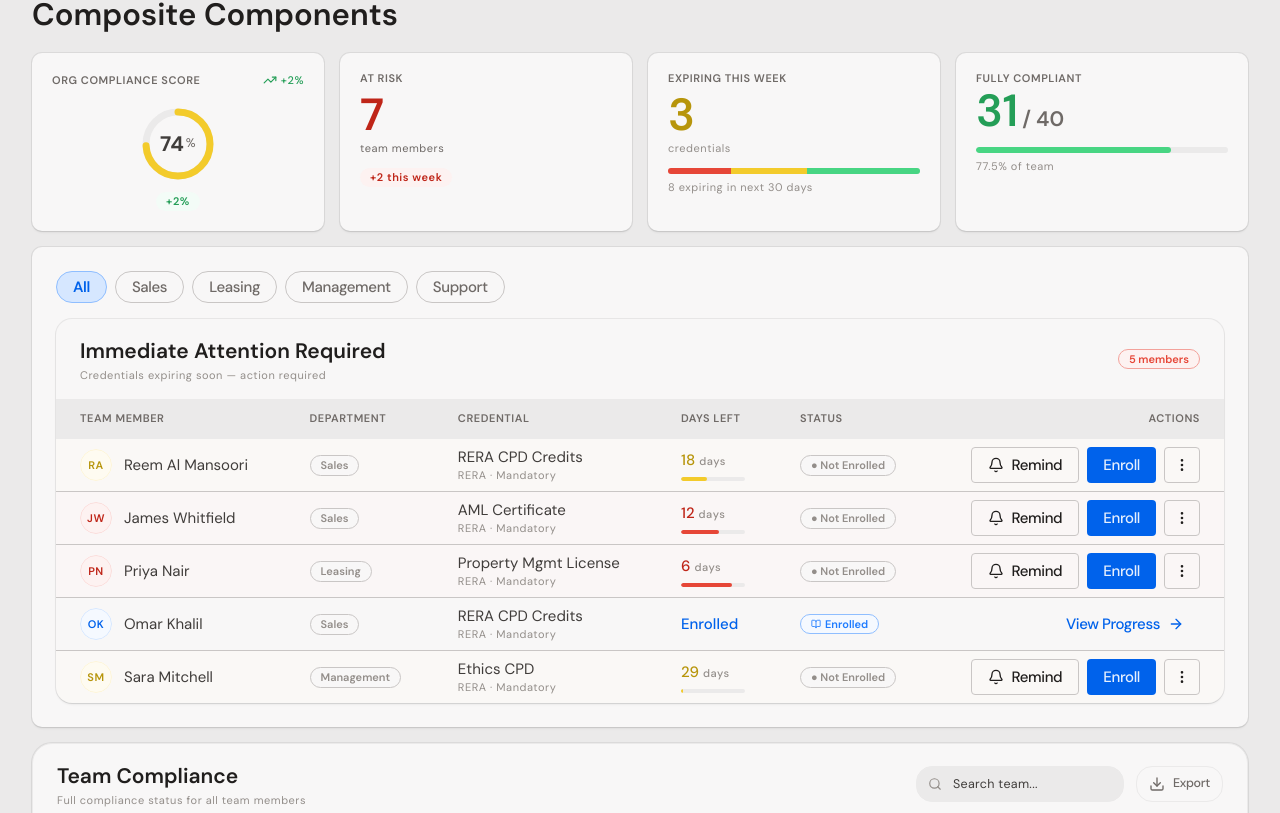
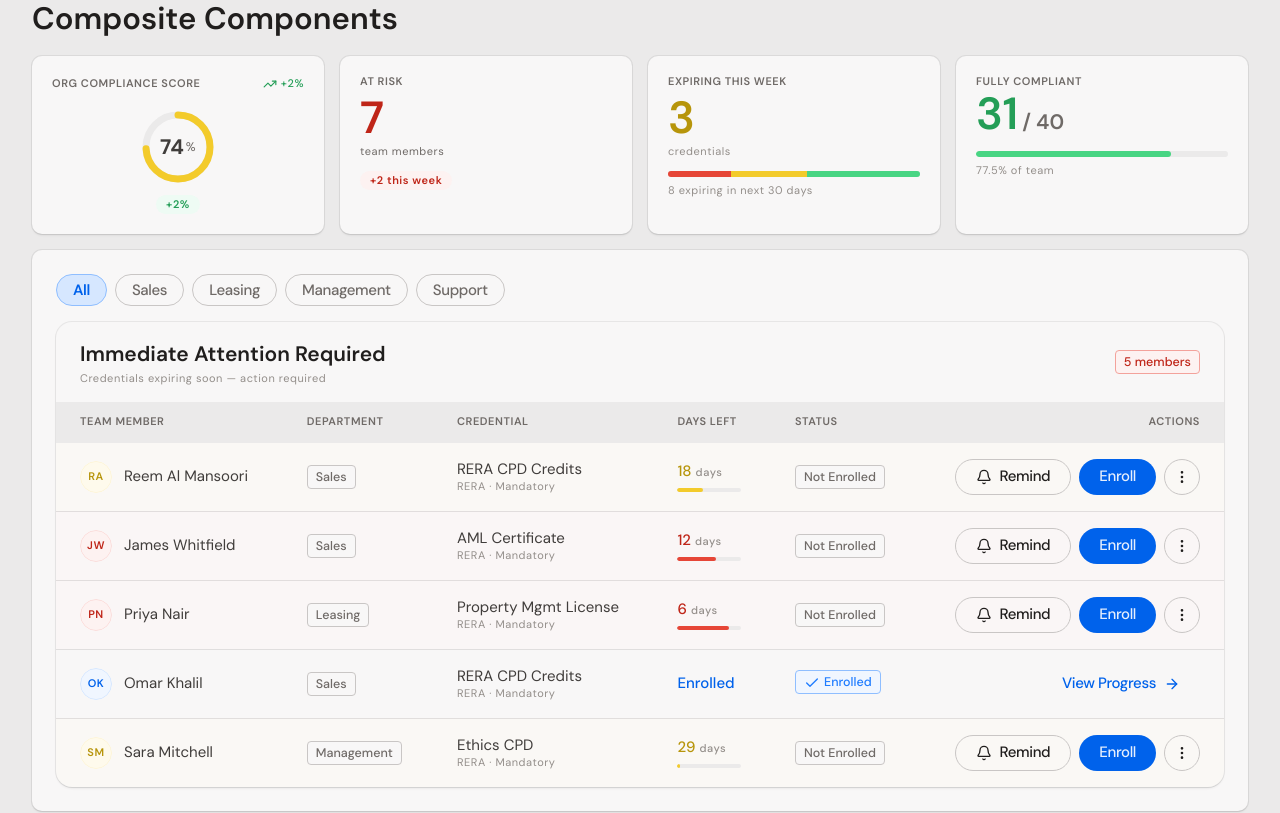
Before and after one commit to Gianeo/thinkprop, a Next.js app: page /design-system in a window 1280 px wide. Shown: the part 1987-2800 px from the top of the page. Built offline with nearby package versions, Linux system fonts and the light colour scheme.

Commit message:
various 26/02/26

```diff
--- a/app/globals.css
+++ b/app/globals.css
@@ -10,7 +10,7 @@
     --radius: 0.75rem;
 
     /* Primary */
-    --primary-weakest: 215 100% 98%;
+    --primary-weakest: 215 100% 97%;
     --primary-weaker: 215 100% 92%;
     --primary-weak: 215 100% 78%;
     --primary-base: 215 100% 56%;
@@ -37,7 +37,7 @@
     --destructive-strongest: 5 78% 10%;
 
     /* Warning */
-    --warning-weakest: 48 89% 97%;
+    --warning-weakest: 48 89% 96%;
     --warning-weaker: 48 89% 92%;
     --warning-weak: 48 89% 78%;
     --warning-base: 48 89% 56%;
@@ -47,7 +47,7 @@
     --warning-foreground: 48 89% 10%;
 
     /* Success */
-    --success-weakest: 145 63% 97%;
+    --success-weakest: 145 63% 96%;
     --success-weaker: 145 63% 92%;
     --success-weak: 145 63% 78%;
     --success-base: 145 63% 56%;
--- a/components/admin/RiskTable.tsx
+++ b/components/admin/RiskTable.tsx
@@ -1,6 +1,6 @@
 'use client'
 
-import { ArrowRight, Bell, BookOpen, CheckCircle, MoreVertical } from 'lucide-react'
+import { ArrowRight, Bell, BookOpen, Check, CheckCircle, MoreVertical } from 'lucide-react'
 import type { AtRiskPerson } from '@/lib/types'
 import {
   Table,
@@ -137,17 +137,17 @@ export default function RiskTable({ data, onRemind, remindedIds }: RiskTableProp
                 <TableCell>
                   {row.status === 'Not Enrolled' ? (
                     <Badge variant="default">
-                      ● Not Enrolled
+                      Not Enrolled
                     </Badge>
                   ) : (
                     <Badge variant="primary">
-                      <BookOpen className="mr-1" size={10} />
+                      <Check className="mr-1 size-4" />
                       Enrolled
                     </Badge>
                   )}
                 </TableCell>
 
-                <TableCell className='flex justify-end'>
+                <TableCell className='flex justify-end items-center py-4'>
                   {isReminded ? (
                     <span className="flex items-center gap-1.5 type-caption text-success-default">
                       <CheckCircle size={12} />
--- a/components/ui/badge.tsx
+++ b/components/ui/badge.tsx
@@ -4,20 +4,25 @@ import { cva, type VariantProps } from "class-variance-authority"
 import { cn } from "@/lib/utils"
 
 const badgeVariants = cva(
-  "inline-flex items-center rounded-full border px-2.5 py-0.5 text-xs font-semibold transition-colors focus:outline-none focus:ring-2 focus:ring-ring focus:ring-offset-2",
+  "inline-flex items-center justify-center rounded border font-medium leading-none transition-colors focus:outline-none focus:ring-2 focus:ring-ring focus:ring-offset-2",
   {
     variants: {
       variant: {
-        default: "border-neutral-weak bg-level-1 text-muted hover:bg-neutral-weakest",
+        default: "border-neutral-weak bg-level-1 text-calm hover:bg-neutral-weakest",
         primary: "border-primary-weak bg-primary-weakest text-primary-calm hover:bg-primary-weaker",
         destructive:
-          "border-destructive-weak bg-destructive-weakest text-destructive-calm hover:bg-destructive-weaker",
-        warning: "border-warning-weak bg-warning-weakest text-warning-calm hover:bg-warning-weaker",
-        success: "border-success-weak bg-success-weakest text-success-calm hover:bg-success-weaker",
+          "border-destructive-weak bg-destructive-weakest text-destructive-default hover:bg-destructive-weaker",
+        warning: "border-warning-weak bg-warning-weakest text-warning-default hover:bg-warning-weaker",
+        success: "border-success-weak bg-success-weakest text-success-default hover:bg-success-weaker",
+      },
+      size: {
+        sm: "px-1.5 h-4.5 pt-0.5 text-xs",
+        base: "px-2 h-6 pt-0.5 text-sm",
       },
     },
     defaultVariants: {
       variant: "default",
+      size: "base",
     },
   }
 )
@@ -26,9 +31,9 @@ export interface BadgeProps
   extends React.HTMLAttributes<HTMLDivElement>,
     VariantProps<typeof badgeVariants> {}
 
-function Badge({ className, variant, ...props }: BadgeProps) {
+function Badge({ className, variant, size, ...props }: BadgeProps) {
   return (
-    <div className={cn(badgeVariants({ variant }), className)} {...props} />
+    <div className={cn(badgeVariants({ variant, size }), className)} {...props} />
   )
 }
 
--- a/components/ui/button.tsx
+++ b/components/ui/button.tsx
@@ -5,7 +5,7 @@ import { cva, type VariantProps } from "class-variance-authority"
 import { cn } from "@/lib/utils"
 
 const buttonVariants = cva(
-  "inline-flex items-center justify-center gap-2 whitespace-nowrap rounded text-base tracking-tight font-medium cursor-pointer transition-colors focus-visible:outline-none focus-visible:ring-1 focus-visible:ring-ring disabled:pointer-events-none disabled:opacity-50 [&_svg]:pointer-events-none [&_svg]:size-4 [&_svg]:shrink-0",
+  "inline-flex items-center justify-center gap-2 whitespace-nowrap rounded-full text-base tracking-tight font-medium cursor-pointer transition-colors focus-visible:outline-none focus-visible:ring-1 focus-visible:ring-ring disabled:pointer-events-none disabled:opacity-50 [&_svg]:pointer-events-none [&_svg]:size-4 [&_svg]:shrink-0",
   {
     variants: {
       variant: {
@@ -21,8 +21,8 @@ const buttonVariants = cva(
         link: "text-primary-default underline-offset-4 hover:underline",
       },
       size: {
-        default: "h-9 px-4 py-2",
-        sm: "h-8 px-3 text-sm",
+        default: "h-9 px-5 py-2",
+        sm: "h-8 px-4 text-sm",
         lg: "h-10 px-8",
         icon: "size-8",
       },
@@ -47,10 +47,10 @@ const Button = React.forwardRef<HTMLButtonElement, ButtonProps>(
     const iconOnlyClass =
       withIcon === "only"
         ? size === "sm"
-          ? "h-8 w-8 p-0 gap-0"
+          ? "size-8 p-0 gap-0"
           : size === "lg"
-            ? "h-10 w-10 p-0 gap-0"
-            : "h-9 w-9 p-0 gap-0"
+            ? "size-10 p-0 gap-0"
+            : "size-9 p-0 gap-0"
         : ""
 
     return (
--- a/components/ui/table.tsx
+++ b/components/ui/table.tsx
@@ -58,7 +58,7 @@ const TableRow = React.forwardRef<
   <tr
     ref={ref}
     className={cn(
-      "border-b transition-colors hover:bg-muted/50 data-[state=selected]:bg-muted",
+      "border-b border-neutral-weak/50 transition-colors hover:bg-muted/50 data-[state=selected]:bg-muted",
       className
     )}
     {...props}
```
